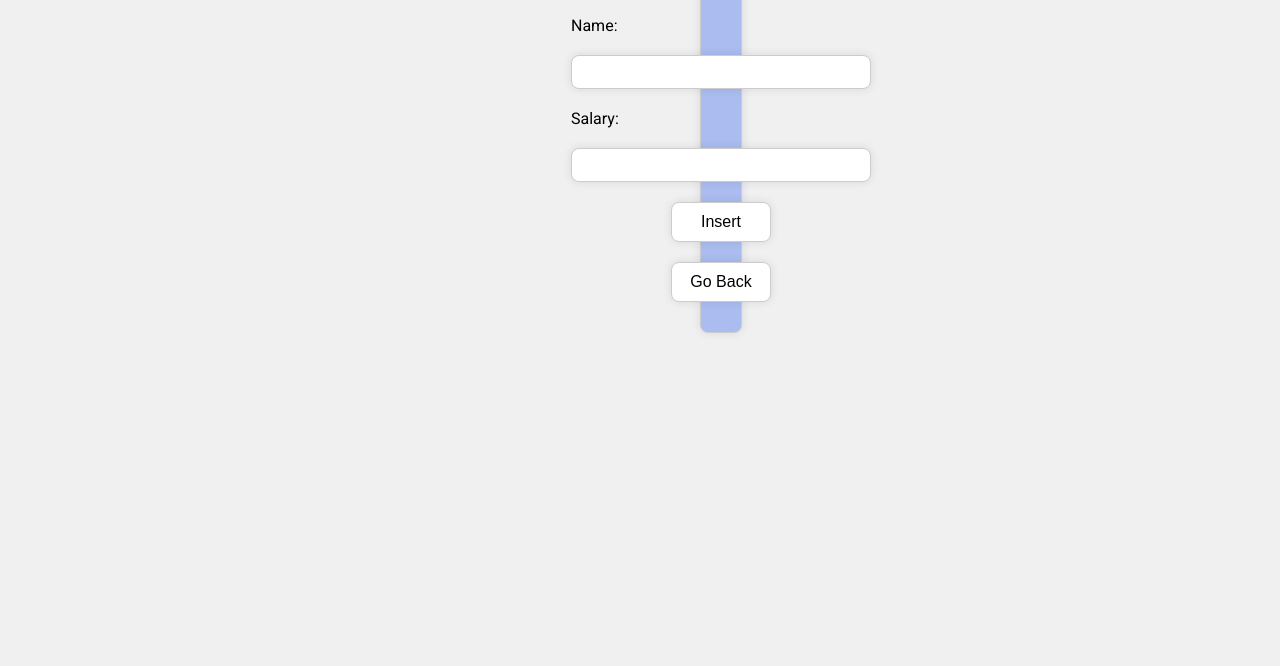
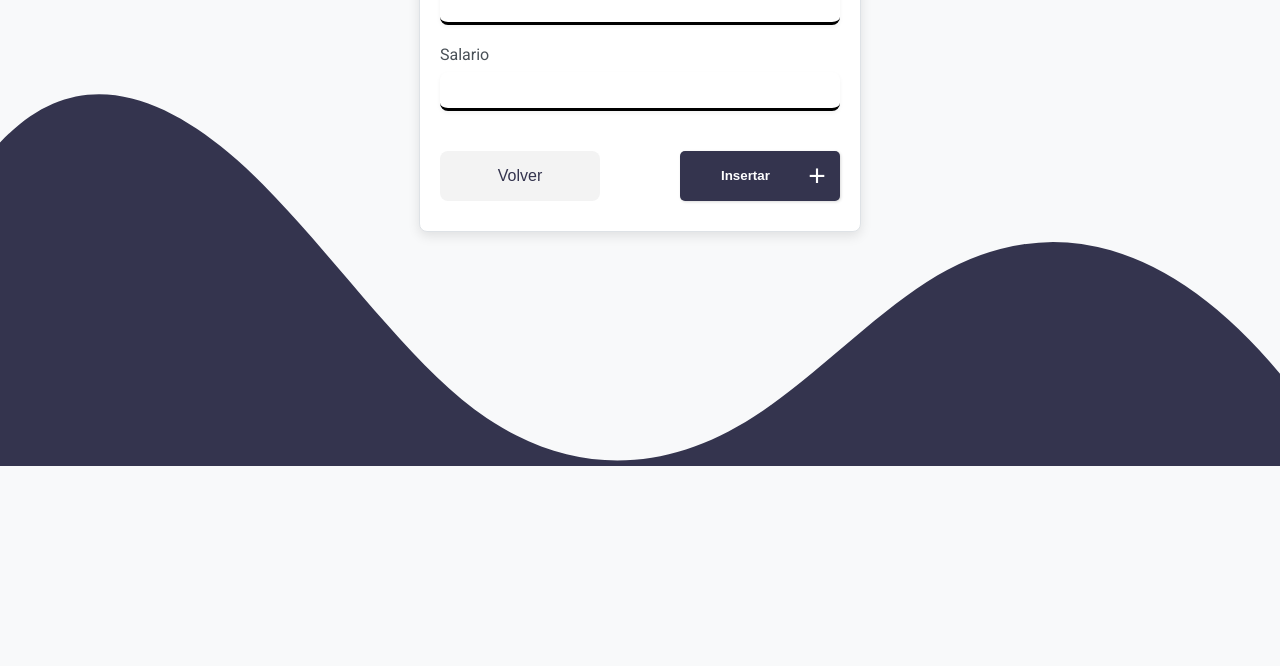
Before and after one commit to Guillen-30/Tarea-Programada-1, a plain HTML site: page insert.html in a window 1280 px wide. Shown: the part 334-1000 px from the top of the page. Before the commit the page ends 867 px from the top, so only its background shows below. Drawn offline with Linux system fonts and the light colour scheme; some packages are replaced by stand-ins of ours; a script that the page names is missing.

```diff
--- a/insert.html
+++ b/insert.html
@@ -1,114 +1,268 @@
 <!DOCTYPE html>
-<html lang="en">
+<html lang="es">
+
 <head>
     <meta charset="UTF-8">
     <meta name="viewport" content="width=device-width, initial-scale=1.0">
-    <title>Insert Employee</title>
+    <title>Insertar Empleado</title>
     <style>
         @import url('https://fonts.googleapis.com/css2?family=Roboto:wght@400;700&display=swap');
+
         body {
             font-family: 'Roboto', sans-serif;
             margin: 0;
             padding: 0;
-            background-color: #f0f0f0;
-        }
-        h1 {
-            font-family: 'Roboto', sans-serif;
-            text-align: center;
-        }
-        form {
-            display: flex;
-            flex-direction: column;
-            width: 300px;
+            background-color: #f8f9fa;
+            color: #212529;
+            height: 100vh;
+            overflow: hidden;
         }
 
-        label{
-            font-family: 'Roboto', sans-serif;
-            font-size: 16px;
-            margin: 10px 0;
-        }
-        input, button {
-            margin: 10px 0;
-        }
-
-        input {
-            padding: 8px;
-            font-size: 14px;
-            border: 1px solid #ccc;
-            border-radius: 8px;
-            box-shadow: 0 0 10px rgba(0, 0, 0, 0.1);
-        }
-
-        button {
-            padding-top: 10px;
-            padding-bottom: 10px;
-            margin-left: 100px;
-            margin-right: 100px;
-            font-size: 16px;
-            border: 1px solid #ccc;
-            background-color: #ffffff;
-            border-radius: 8px;
-            box-shadow: 0 0 10px rgba(0, 0, 0, 0.1);
-        }
-        button:active {
-            background-color: #7d7d7e; /* Background color when pressed */
-            color: white; /* Text color when pressed */
-        }
         #container {
             display: flex;
             flex-direction: column;
             align-items: center;
-            border: 1px solid #ccc;
+            border: 1px solid #dee2e6;
             padding: 20px;
             border-radius: 8px;
-            box-shadow: 0 0 10px rgba(0, 0, 0, 0.1);
-            background-color: #abbdf0;
-            margin-top: 200px;
-            margin-bottom: 200px;
-            margin-left: 700px;
-            margin-right: 700px;
+            box-shadow: 0 4px 12px rgba(0, 0, 0, 0.1);
+            background-color: #ffffff;
+            max-width: 400px;
+            width: 100%;
+            margin: 200px auto 0px;
+        }
+
+        h1 {
+            font-size: 28px;
+            font-weight: 700;
+            color: #343a40;
+            margin-bottom: 20px;
+            text-align: center;
+        }
+
+        form {
+            display: flex;
+            flex-direction: column;
+            width: 100%;
+        }
+
+        label {
+            font-size: 16px;
+            margin-bottom: 8px;
+            color: #495057;
+        }
+
+        input {
+            padding: 10px;
+            font-size: 14px;
+            border: 1px solid #dee2e6;
+            border-radius: 8px;
+            margin-bottom: 20px;
+            box-shadow: 0 2px 4px rgba(0, 0, 0, 0.05);
+        }
+
+        #goBackButton {
+            width: 160px;
+            height: 50px;
+            padding: 12px;
+            font-size: 16px;
+            border: none;
+            border-radius: 8px;
+            background-color: #34344e;
+            color: #ffffff;
+            cursor: pointer;
+            transition: background-color 0.3s ease;
+            margin-bottom: 10px;
+        }
+
+        #goBackButton:hover {
+            color: #ffffff;
+            background-color: #1c1c29;
+        }
+
+        #goBackButton:active {
+            background-color: #34344e;
+        }
+
+        #insertButton {
+            width: 160px;
+            height: 50px;
+            cursor: pointer;
+            display: flex;
+            align-items: center;
+            background: #34344e;
+            border: none;
+            border-radius: 5px;
+            box-shadow: 1px 1px 3px rgba(0, 0, 0, 0.15);
+            background: #34344e;
+        }
+
+            #insertButton,
+            button span {
+            transition: 200ms;
+        }
+
+            #insertButton .text {
+            transform: translateX(35px);
+            color: white;
+            font-weight: bold;
+        }
+
+            #insertButton .icon {
+            position: absolute;
+            border-left: 1px solid #34344e;
+            transform: translateX(110px);
+            height: 40px;
+            width: 40px;
+            display: flex;
+            align-items: center;
+            justify-content: center;
+        }
+
+            #insertButton svg {
+            width: 15px;
+            fill: #eee;
+        }
+
+            #insertButton:hover {
+            background: #34344e;
+        }
+
+            #insertButton:active {
+            background: #34344e;
+        }
+
+            #insertButton:hover .text {
+            color: transparent;
+        }
+
+            #insertButton:hover .icon {
+            width: 150px;
+            border-left: none;
+            transform: translateX(0);
+        }
+
+            #insertButton:focus {
+            outline: none;
+        }
+
+            #insertButton:active .icon svg {
+            transform: scale(0.8);
+        }
+
+        .buttonSpan {
+
+            color: white;
+            margin: 150px;
+            font-size: 30px;
+        }
+        #goBackButton {
+            background-color: #f3f3f3;
+            color: #34344e;
+        }
+
+        #goBackButton:hover {
+            color: #34344e;
+            background-color: #cecece;
+        }
+        .buttons{
+            margin-top: 20px;
+            display: flex;
+            justify-content: space-between;
+        }
+        @media (max-width: 480px) {
+            h1 {
+                font-size: 24px;
+            }
+
+            input,
+            button {
+                padding: 10px;
+                font-size: 14px;
+            }
+        }
+        input {
+            border: none;
+            border-bottom: 3px solid;
+            padding: 10px;
+            width: 100%;
+            box-sizing: border-box;
+            outline: none; ;
+        }
+        input:focus {
+            border-bottom-color: #566981;
+        }
+        .divisor-forma-personalizado {
+            position: fixed;
+            transform: rotate(180deg);
+            bottom: 0;
+            left: 0;
+            width: 100%;
+            overflow: hidden;
+            line-height: 0;
+            z-index: -1;
+        }
+
+        .divisor-forma-personalizado svg {
+            display: block;
+            width: 100%;
+            height: 405px;
+        }
+
+        .divisor-forma-personalizado .relleno-forma {
+            fill: #34344e;
         }
     </style>
 </head>
+
+<body>
     <div id="container">
-    <body>
-        <h1>Insert Employee</h1>
+        <h1>Insertar Empleado</h1>
         <form id="employeeForm">
-            <label for="name">Name:</label>
+            <label for="name">Nombre</label>
             <input type="text" id="name" name="name" required>
-
-            <label for="salary">Salary:</label>
+            <label for="salary">Salario</label>
             <input type="number" id="salary" name="salary" required>
-
-            <button type="submit">Insert</button>
-            <button type="button" onclick="window.location.href='index.html'">Go Back</button>
+            <div class="buttons">
+                <button id="goBackButton" type="button" onclick="window.location.href='index.html'">Volver</button>
+                <button id="insertButton" type="submit" class="noselect">
+                    <span class="text">Insertar</span><span class="icon"><svg viewBox="0 0 24 24" height="24" width="24"
+                            xmlns="http://www.w3.org/2000/svg"></svg><span class="buttonSpan">+</span></span>
+                </button>
+            </div>
         </form>
-
+    </div>
+    <div class="divisor-forma-personalizado">
+        <svg data-name="Layer 1" xmlns="http://www.w3.org/2000/svg" viewBox="0 0 1200 120" preserveAspectRatio="none">
+            <path
+                d="M321.39,56.44c58-10.79,114.16-30.13,172-41.86,82.39-16.72,168.19-17.73,250.45-.39C823.78,31,906.67,72,985.66,92.83c70.05,18.48,146.53,26.09,214.34,3V0H0V27.35A600.21,600.21,0,0,0,321.39,56.44Z"
+                class="relleno-forma"></path>
+        </svg>
+    </div>
     <script>
-            document.getElementById('employeeForm').addEventListener('submit', function(event) {
+        document.getElementById('employeeForm').addEventListener('submit', function (event) {
             event.preventDefault();
 
             const name = document.getElementById('name').value;
             const salary = parseInt(document.getElementById('salary').value);
 
-            // Validate name (only alphabetic characters and hyphens)
+            // Validar nombre (solo caracteres alfabéticos y guiones)
             var namePattern = /^[a-zA-Z\s]*$/;
             if (!namePattern.test(name)) {
-                Swal.fire("Error", "Nombre de empleado solo puede contener caracteres alfabéticos y guiones.", "error");
+                Swal.fire("Error", "El nombre del empleado solo puede contener caracteres alfabéticos y guiones.", "error");
                 return;
             }
 
-            // Validate salary (even numbers between 350000 and 5000000)
+            // Validar salario (números pares entre 350000 y 5000000)
             if (salary < 350000 || salary > 5000000 || salary % 2 !== 0) {
-
-                Swal.fire("Error", "Salario debe ser un número par entre 350000 y 5000000.", "error");
+                Swal.fire("Error", "El salario debe ser un número par entre 350000 y 5000000.", "error");
                 return;
             }
 
-            // Log the data to the console
-            console.log('New Employee:', { name, salary });
+            // Mostrar los datos en la consola
+            console.log('Nuevo Empleado:', { name, salary });
 
-            // Send a POST request to the server
+            // Enviar una solicitud POST al servidor
             fetch('http://127.0.0.1:5000/insert-employee', {
                 method: 'POST',
                 headers: {
@@ -119,13 +273,12 @@
                 .then(response => response.json())
                 .then(data => {
                     if (data.status === 'error') {
-                    Swal.fire("Error", "Nombre de empleado ya existe", "error");
+                        Swal.fire("Error", "El nombre del empleado ya existe", "error");
                     } else {
-                    console.log('Success:', data);
-                    Swal.fire("Success", "Empleado insertado correctamente", "success");
-                    Swal.fire("Success", "Empleado insertado correctamente", "success").then((result) => {window.location.href = 'index.html'});
-
-
+                        console.log('Éxito:', data);
+                        Swal.fire("Éxito", "Empleado insertado correctamente", "success").then((result) => {
+                            window.location.href = 'index.html';
+                        });
                     }
                 })
                 .catch((error) => {
@@ -133,9 +286,8 @@
                     Swal.fire("Error", "Error al insertar empleado", "error");
                 });
         });
-
     </script>
     <script src="https://cdn.jsdelivr.net/npm/sweetalert2@11"></script>
 </body>
-</div>
+
 </html>
```
Lines whose indentation alone changed are shown as unchanged.
